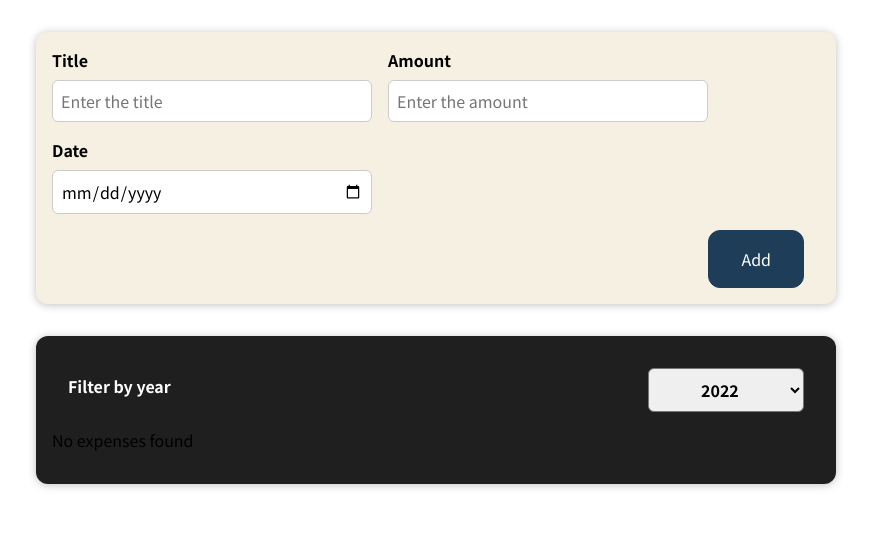
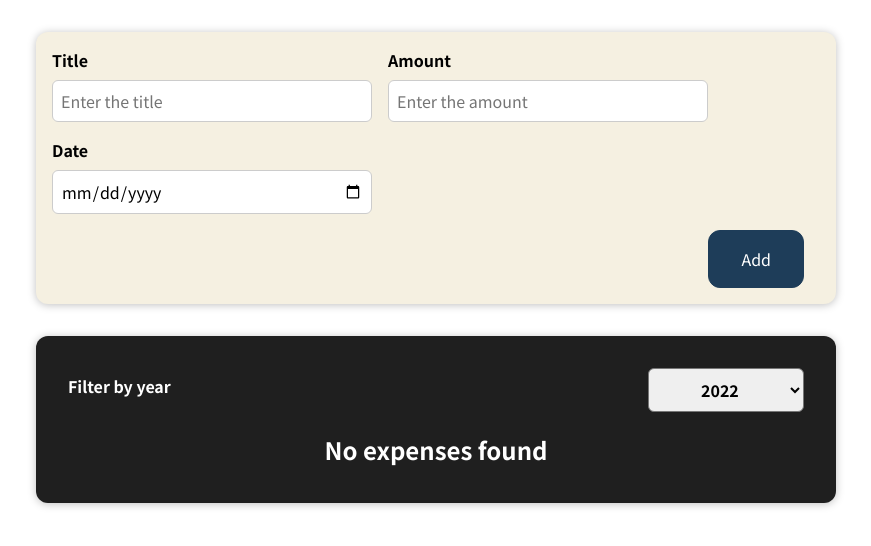
Before and after one commit to hotriluc/react-income-expense-app, a React (Create React App) app: page / in a window 1280 px wide. Shown: the top 546 px of the page, without its empty margins (204-1075 px from the left). Built offline with nearby package versions, Linux system fonts and the light colour scheme.

Commit message:
Expenses list

```diff
--- a/src/components/Expenses/ExpenseItem.js
+++ b/src/components/Expenses/ExpenseItem.js
@@ -6,13 +6,16 @@
 function ExpenseItem(props) {
 
     return (
+    <li>
     <Card className="expense-item">
         <ExpenseDate date={props.date} />
         <div className="expense-item__description">
             <h2>{props.title}</h2>
             <div className="expense-item__price">{props.amount ?? '0'}</div>
         </div>
-    </Card>);
+    </Card>
+    </li>
+    );
 }
 
 
--- a/src/components/Expenses/Expenses.js
+++ b/src/components/Expenses/Expenses.js
@@ -3,6 +3,7 @@
 import ExpenseItem from "./ExpenseItem";
 import './Expenses.scss'
 import ExpensesFilter from './ExpensesFilter';
+import ExpensesList from './ExpensesList';
 
 function Expenses(props) {
 
@@ -14,22 +15,11 @@
 
     const filteredExpenses = props.items.filter( (expense) => expense.date.getFullYear() === parseInt(filteredYear))
 
-    let expensesContent = <p>No expenses found</p>
-
-    if (filteredExpenses.length > 0) {
-        expensesContent = filteredExpenses.map( (expense) =>
-        <ExpenseItem
-            key={expense.id}
-            title={expense.title}
-            amount={expense.amount}
-            date={expense.date}
-        />)
-    }
 
     return (
         <Card className='expenses'>
             <ExpensesFilter selected={filteredYear} onYearFilterChange={yearFilterChangeHandler} />
-            {expensesContent}
+            <ExpensesList items={filteredExpenses}/>
         </Card>
     )
 }
--- /dev/null
+++ b/src/components/Expenses/ExpensesList.js
@@ -0,0 +1,28 @@
+import React from 'react'
+import './ExpensesList.scss'
+
+import ExpenseItem from './ExpenseItem'
+
+
+const ExpensesList = (props) => {
+
+    if (!props.items.length) {
+        return (<h2 className='expenses-list__fallback'>No expenses found</h2>)
+    }
+
+    return (
+        <ul className='expenses-list'>
+            { props.items.map( (expense) =>
+                <ExpenseItem
+                    key={expense.id}
+                    title={expense.title}
+                    amount={expense.amount}
+                    date={expense.date}
+                />)
+            }
+        </ul>
+    )
+
+}
+
+export default ExpensesList;
--- /dev/null
+++ b/src/components/Expenses/ExpensesList.scss
@@ -0,0 +1,9 @@
+.expenses-list {
+    list-style: none;
+    padding: 0;
+
+    &__fallback {
+        color: white;
+        text-align: center;
+    }
+}
```
